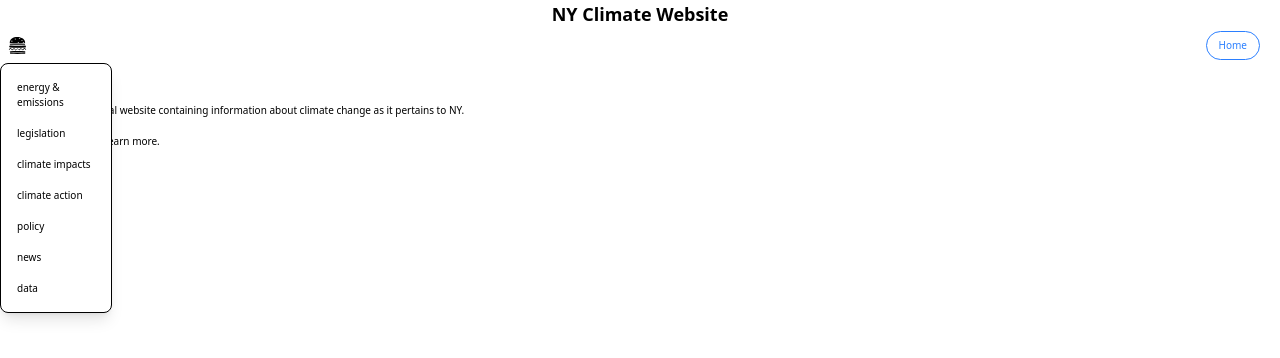
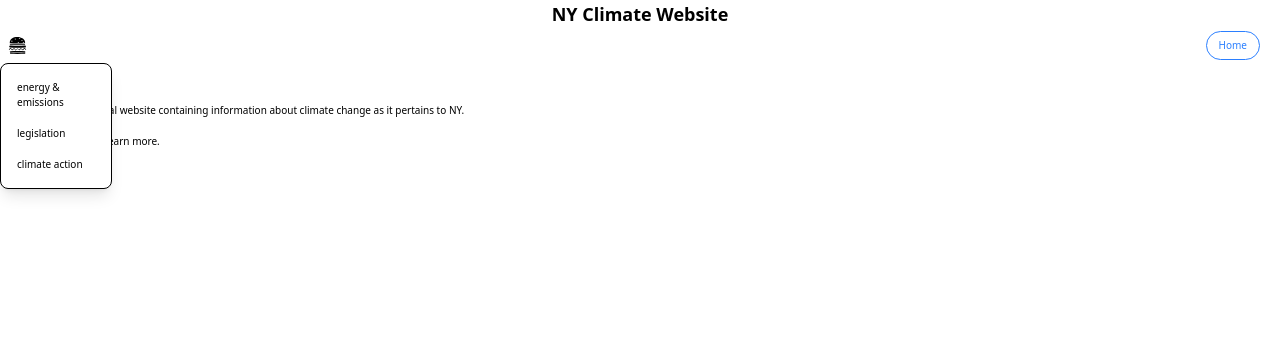
Before and after one commit to yohn-dezmon/ny-climate-website, a React (Vite) app in the folder ny-website/: page / in a window 1280 px wide. Both pictures are taken after a click on the element 17 px from the left and 45 px from the top of the page. Shown: the top 358 px of the page. Built offline with nearby package versions, Linux system fonts and the light colour scheme.

Commit message:
trying to fix menu bug, not successful

```diff
--- a/ny-website/src/App.tsx
+++ b/ny-website/src/App.tsx
@@ -16,7 +16,7 @@ const router = createBrowserRouter([
       { index: true, element: <HomePage /> },
       { path: "energy", element: <EnergyAndEmissionsPage />},
       { path: "action", element: <ClimateActionPage />},
-      { path: "legislation", element: <LegislationPage />}
+      { path: "legislation", element: <LegislationPage />},
     ]
   },
 ]);
--- a/ny-website/src/components/HamburgerMenu.tsx
+++ b/ny-website/src/components/HamburgerMenu.tsx
@@ -1,28 +1,36 @@
-import { useState } from "react";
+import { useState, useEffect } from "react";
 import { GiHamburger } from "react-icons/gi";
-import { Link } from 'react-router-dom';
+import { Link, useLocation  } from 'react-router-dom';
 import './HamburgerMenu.css';
 
 
 function HamburgerMenu() {
     const [isOpen, setIsOpen] = useState(false);
+    const location = useLocation();
 
     const listItemStyle = "text-[10px] px-4 py-2 hover:bg-gray-100 cursor-pointer";
 
     const listItems = [
         {'title': 'energy & emissions', 'path': 'energy'},
         {'title': 'legislation', 'path': 'legislation'},
-        {'title': 'climate impacts', 'path': 'impacts'},
+        // {'title': 'climate impacts', 'path': 'impacts'},
         {'title': 'climate action', 'path': 'action'},
-        {'title': 'policy', 'path': 'policy'},
-        {'title': 'news', 'path': 'news'},
-        {'title': 'data', 'path': 'data'}
+        // {'title': 'news', 'path': 'news'},
+        // {'title': 'data', 'path': 'data'}
     ]
+
+    useEffect(() => {
+        setIsOpen(false); // Close menu when route changes
+    }, [location.pathname]);
+
+    const handleClick = (e) => {
+        setIsOpen(false);
+    }
 
     const renderedListItems = listItems.map((item) => {
         return(
             <li key={item.path} className={listItemStyle}>
-                <Link to={`/${item.path}`} onClick={() => { setIsOpen(false)}}>
+                <Link to={`/${item.path}`} onClick={handleClick} >
                     {item.title}
                 </Link>
             </li>
@@ -38,8 +46,7 @@ function HamburgerMenu() {
 
             {/* Dropdown Menu */}
             {isOpen && (
-                <div className="absolute top-full left-0 w-28 shadow-lg border rounded-lg z-50 bg-white"
-                onClick={(e) => e.stopPropagation()}>
+                <div className="absolute top-full left-0 w-28 shadow-lg border rounded-lg z-50 bg-white">
                     <ul className="py-2">
                         {renderedListItems}
                     </ul>
--- a/ny-website/src/components/TitleBar.tsx
+++ b/ny-website/src/components/TitleBar.tsx
@@ -1,9 +1,9 @@
+import Button from './Button';
 import HamburgerMenu from './HamburgerMenu';
 import { Link } from 'react-router-dom';
-import Button from './Button';
+
 
 function TitleBar() {
-
     return (
         <div className="flex items-center justify-between w-full">
             <HamburgerMenu />
```
Also changed, not shown: 1 other file (tests, documents, lock files or other folders).
